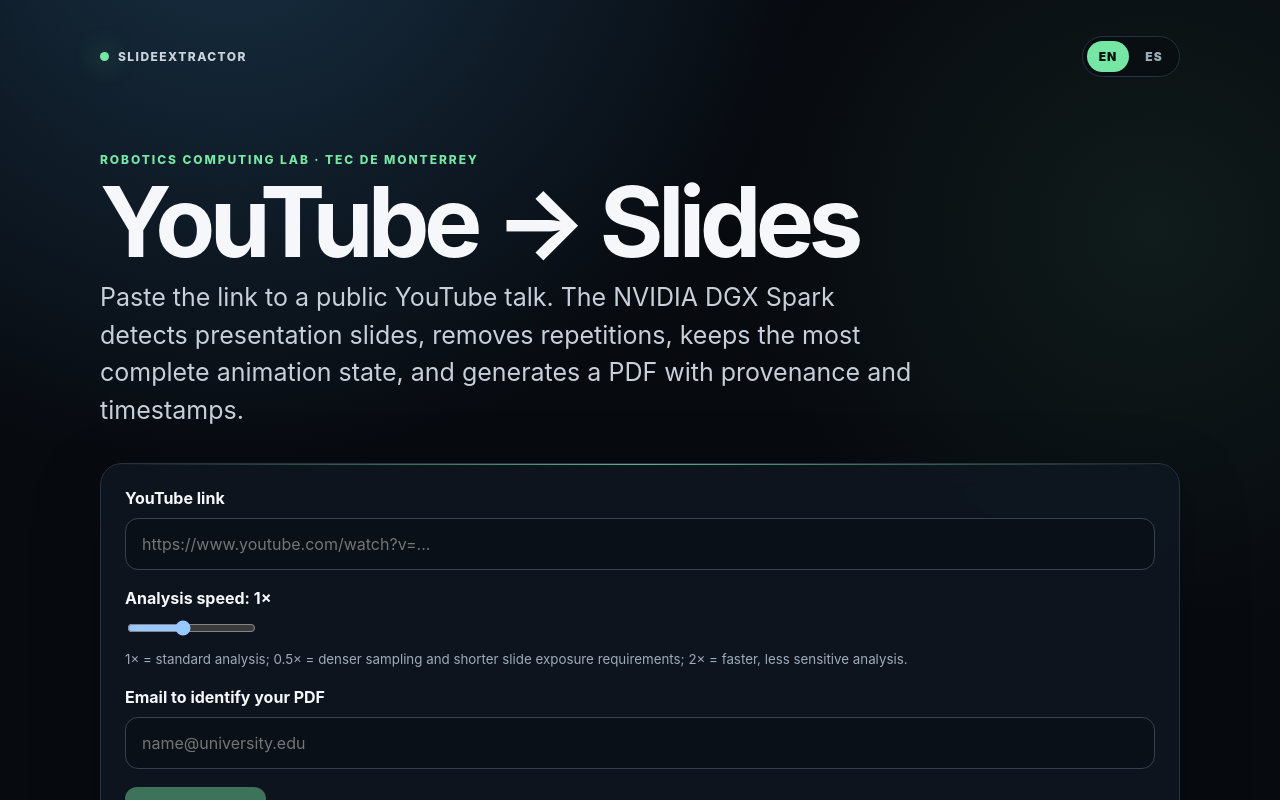
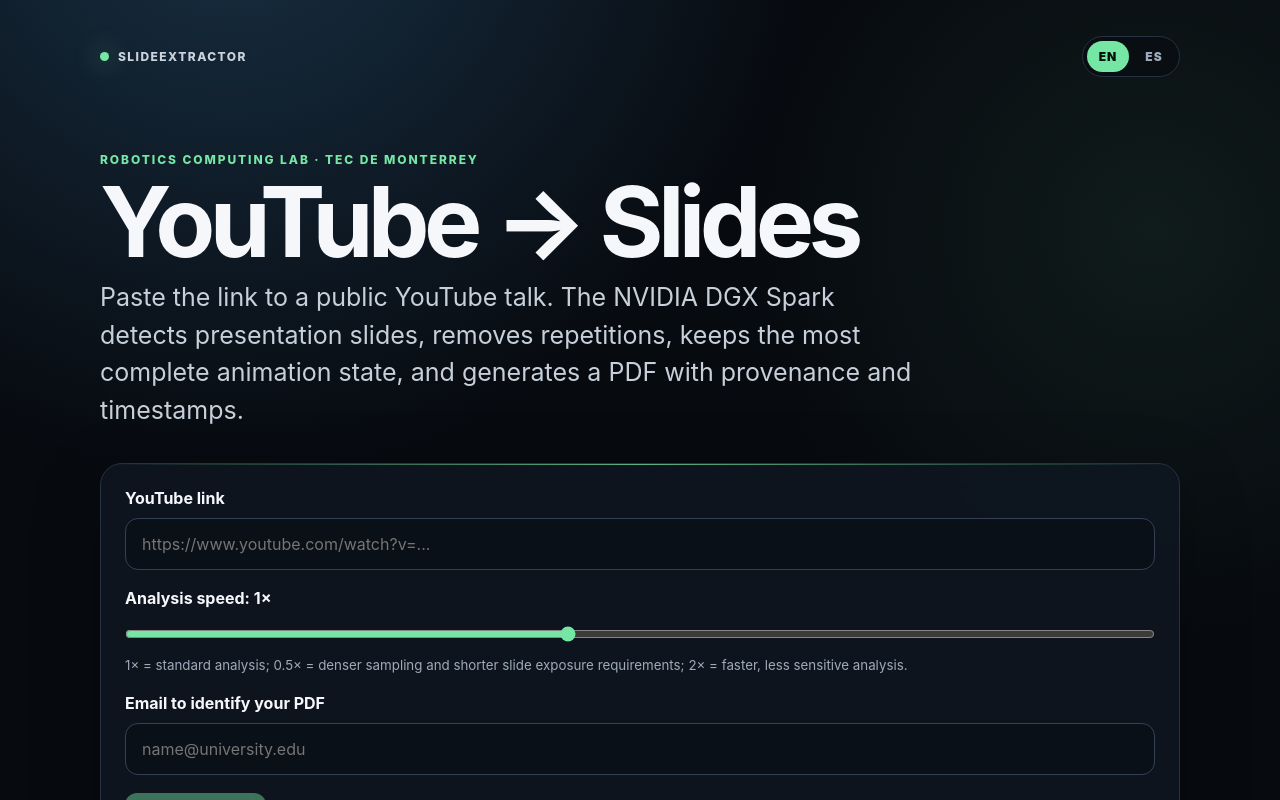
Before and after one commit to LuisAlbertoMunozUbando/Vision-From-Youtube, a Next.js app in the folder web/: page / in a window 1280 px wide. Shown: the top 800 px of the page. Built offline with nearby package versions, Linux system fonts and the light colour scheme.

Commit message:
Add configurable analysis speed to web/app/globals.css

```diff
--- a/web/app/globals.css
+++ b/web/app/globals.css
@@ -46,3 +46,6 @@
 footer { border-top:1px solid #1d2733; padding:22px 0 30px; color:#7f8b99; font-size:13px; display:flex; justify-content:space-between; gap:16px; flex-wrap:wrap; }
 .footerTag { color:#667383; }
 @media (max-width:720px) { .hero{padding-top:22px}.topbar{margin-bottom:48px}.features{grid-template-columns:1fr}.statusHeader{align-items:center}.downloadRow{flex-direction:column}.download{width:100%}footer{flex-direction:column}.brandMark{font-size:10px} }
+
+input[type="range"] { width:100%; accent-color:var(--accent); cursor:pointer; margin:8px 0 0; }
+input[type="range"]:focus-visible { outline:2px solid var(--accent); outline-offset:5px; }
```
